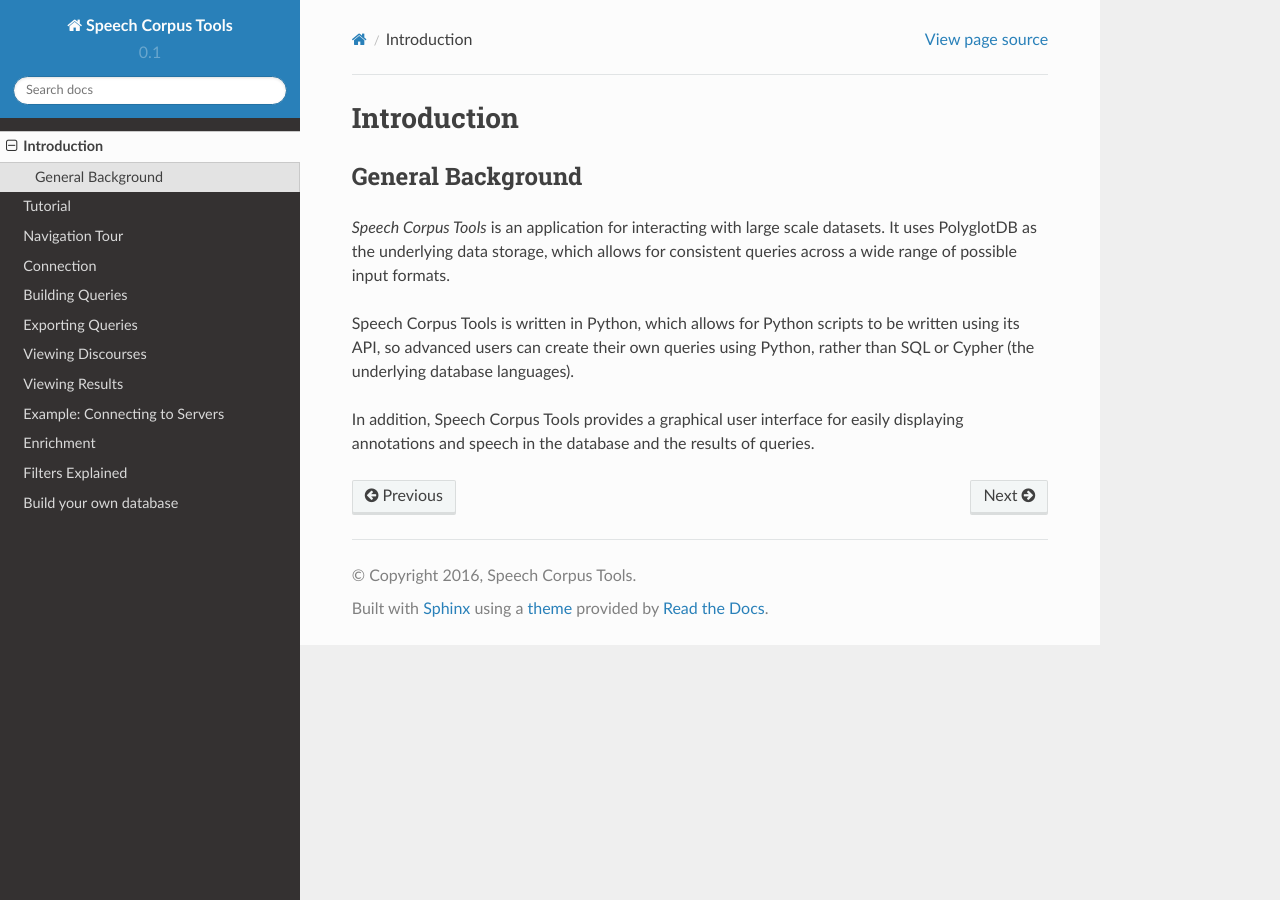
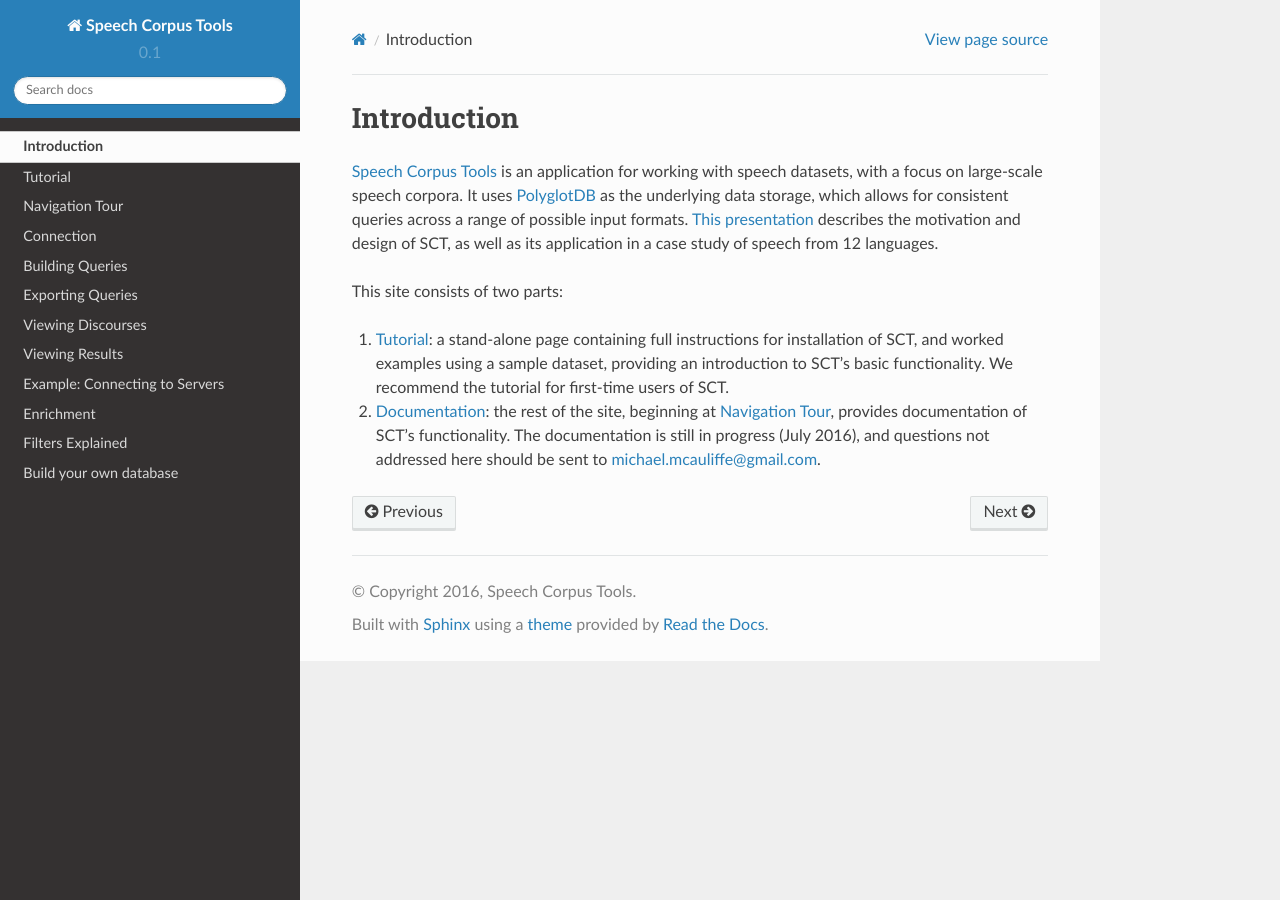
Before and after one commit to MontrealCorpusTools/speechcorpustools, a Sphinx documentation site: the page built from docs/source/introduction.rst, in a window 1280 px wide. Built offline with Sphinx 7.4.7 and the Read the Docs theme 2.0.0, drawn with Linux system fonts in a browser that asks for light colours.

Commit message:
tutorial updates

```diff
--- a/docs/source/introduction.rst
+++ b/docs/source/introduction.rst
@@ -13,17 +13,23 @@
 
 .. _general_background:
 
-General Background
-==================
 
-*Speech Corpus Tools* is an application for interacting with large scale
-datasets.  It uses PolyglotDB as the underlying data storage, which allows
-for consistent queries across a wide range of possible input formats.
+`Speech Corpus Tools
+<https://github.com/MontrealCorpusTools/PolyglotDB>`_ is an
+application for working with speech datasets, with a focus on
+large-scale speech corpora. It uses
+`PolyglotDB <https://github.com/MontrealCorpusTools/PolyglotDB/>`_ as
+the underlying data storage, which allows for consistent queries
+across a range of possible input formats.  `This presentation
+<http://people.linguistics.mcgill.ca/~morgan/molt2016.pdf>`_ describes
+the motivation and design of SCT, as well as its application in a case
+study of speech from 12 languages.
 
-Speech Corpus Tools is written in Python, which allows for Python scripts
-to be written using its API, so advanced users can create their own queries
-using Python, rather than SQL or Cypher (the underlying database languages).
+This site consists of two parts:
 
-In addition, Speech Corpus Tools provides a graphical user interface for
-easily displaying annotations and speech in the database and the results
-of queries.
+1. :any:`Tutorial <tutintroduction>`: a stand-alone page containing
+   full instructions for installation of SCT, and worked examples
+   using a sample dataset, providing an introduction to SCT's basic
+   functionality.  We recommend the tutorial for first-time users of SCT.
+
+2. :any:`Documentation <tour>`: the rest of the site, beginning at :any:`Navigation Tour <tour>`, provides documentation of SCT's functionality. The documentation is still in progress (July 2016), and questions not addressed here should be sent to michael.mcauliffe@gmail.com.
```
